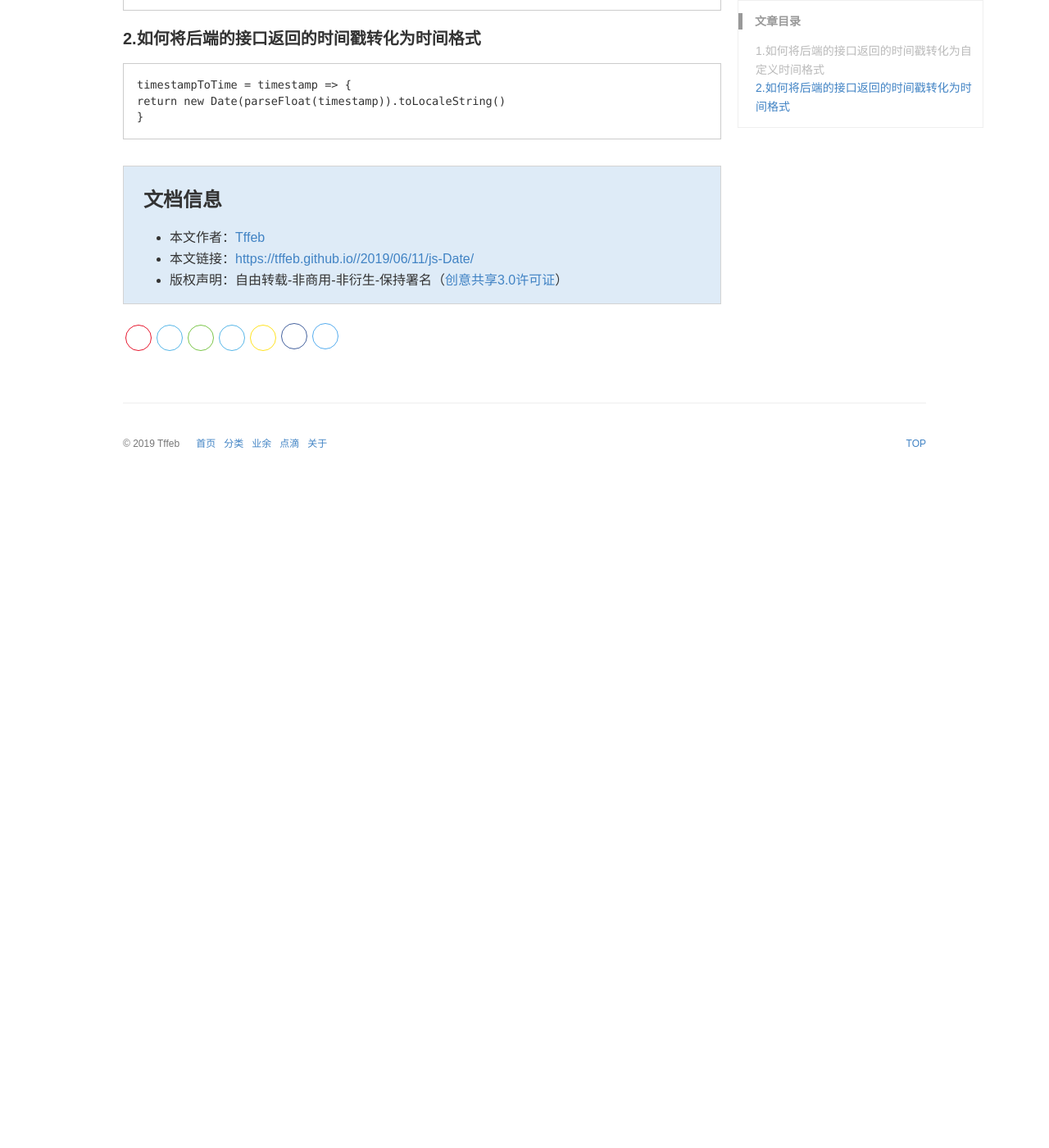
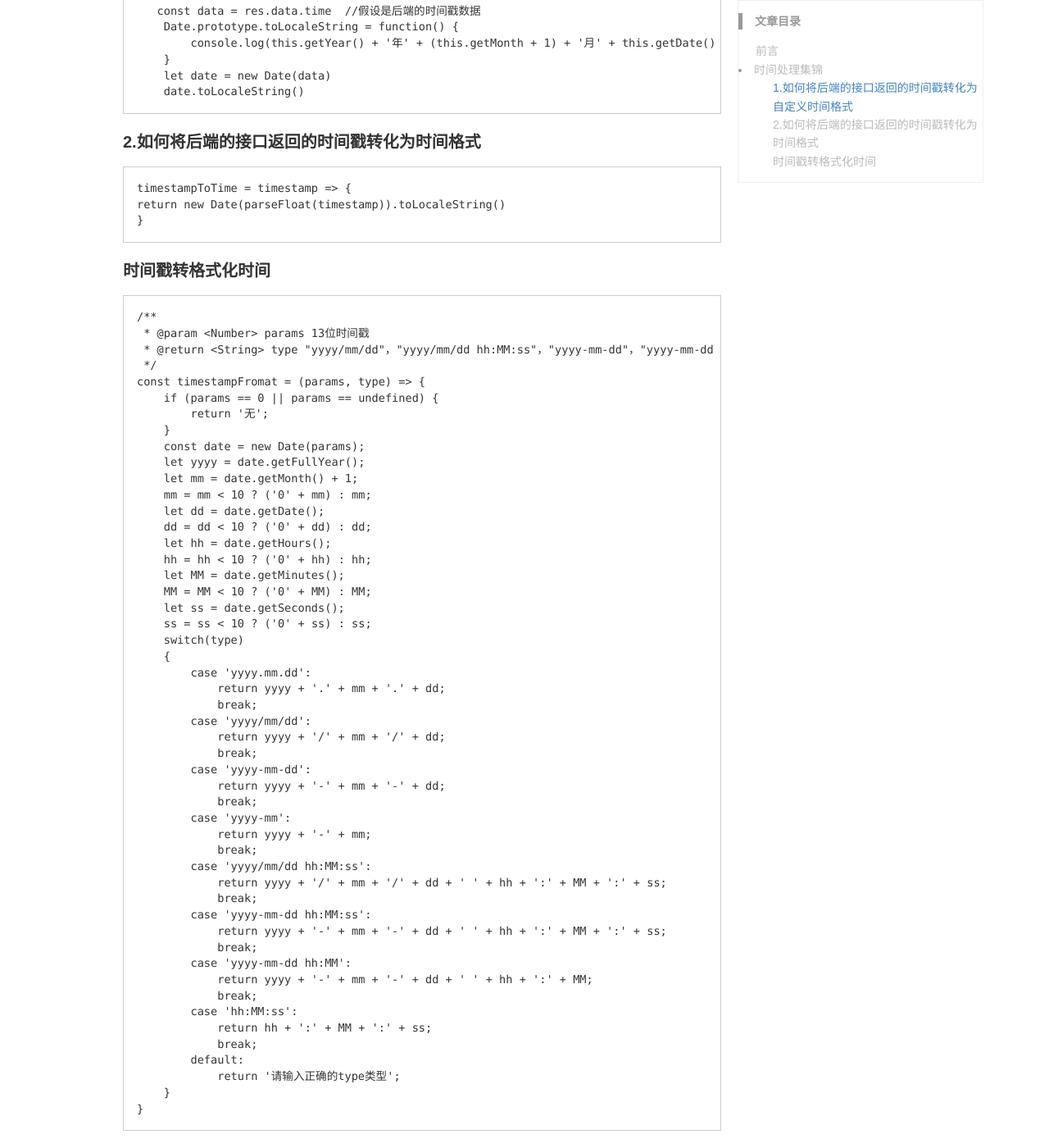
Before and after one commit to Tffeb/Tffeb.github.io, a Jekyll site: the page built from _posts/2019-06-11-js-Date.md, in a window 1280 px wide and 1400 px high, scrolled down 429 px. Shown: the whole window at 82% size. Built offline with Jekyll 4.4.1, drawn with Linux system fonts in a browser that asks for light colours; some web fonts are replaced; comment, search, counter and statistics services are not loaded; a style sheet for code colours, icons or effects is not loaded; before the commit the page ends 1027 px from its top, so only the background shows below that; some of the changed text lies outside the part shown.

Commit message:
2020-10-28

````diff
--- a/_posts/2019-06-11-js-Date.md
+++ b/_posts/2019-06-11-js-Date.md
@@ -5,6 +5,11 @@ categories: Javascript
 description: js把时间戳转化为自定义时间格式。
 keywords: Javascript
 ---
+
+### 前言
+
+时间处理集锦
+------------------
 
 #### 1.如何将后端的接口返回的时间戳转化为自定义时间格式
 
@@ -20,3 +25,58 @@ keywords: Javascript
     timestampToTime = timestamp => {
     return new Date(parseFloat(timestamp)).toLocaleString()
     }
+
+#### 时间戳转格式化时间
+
+```js
+/**
+ * @param <Number> params 13位时间戳
+ * @return <String> type "yyyy/mm/dd"，"yyyy/mm/dd hh:MM:ss"，"yyyy-mm-dd"，"yyyy-mm-dd hh:MM:ss"
+ */
+const timestampFromat = (params, type) => {
+    if (params == 0 || params == undefined) {
+        return '无';
+    }
+    const date = new Date(params);
+    let yyyy = date.getFullYear();
+    let mm = date.getMonth() + 1;
+    mm = mm < 10 ? ('0' + mm) : mm;
+    let dd = date.getDate();
+    dd = dd < 10 ? ('0' + dd) : dd;
+    let hh = date.getHours();
+    hh = hh < 10 ? ('0' + hh) : hh;
+    let MM = date.getMinutes();
+    MM = MM < 10 ? ('0' + MM) : MM;
+    let ss = date.getSeconds();
+    ss = ss < 10 ? ('0' + ss) : ss;
+    switch(type)
+    {
+        case 'yyyy.mm.dd':
+            return yyyy + '.' + mm + '.' + dd;
+            break;
+        case 'yyyy/mm/dd':
+            return yyyy + '/' + mm + '/' + dd;
+            break;
+        case 'yyyy-mm-dd':
+            return yyyy + '-' + mm + '-' + dd;
+            break;
+        case 'yyyy-mm':
+            return yyyy + '-' + mm;
+            break;
+        case 'yyyy/mm/dd hh:MM:ss':
+            return yyyy + '/' + mm + '/' + dd + ' ' + hh + ':' + MM + ':' + ss;
+            break;
+        case 'yyyy-mm-dd hh:MM:ss':
+            return yyyy + '-' + mm + '-' + dd + ' ' + hh + ':' + MM + ':' + ss;
+            break;
+        case 'yyyy-mm-dd hh:MM':
+            return yyyy + '-' + mm + '-' + dd + ' ' + hh + ':' + MM;
+            break;
+        case 'hh:MM:ss':
+            return hh + ':' + MM + ':' + ss;
+            break;
+        default:
+            return '请输入正确的type类型';
+    }
+}
+```
````
Also changed, not shown: _posts/2020-10-06-js数组方法原理实现.md (+13 -0 lines), _posts/2020-10-28-BOM操作.md (added, +30 -0 lines), _posts/2020-10-28-js小工具集锦.md (added, +50 -0 lines), _posts/2020-10-28-浏览器类型.md (added, +41 -0 lines).
